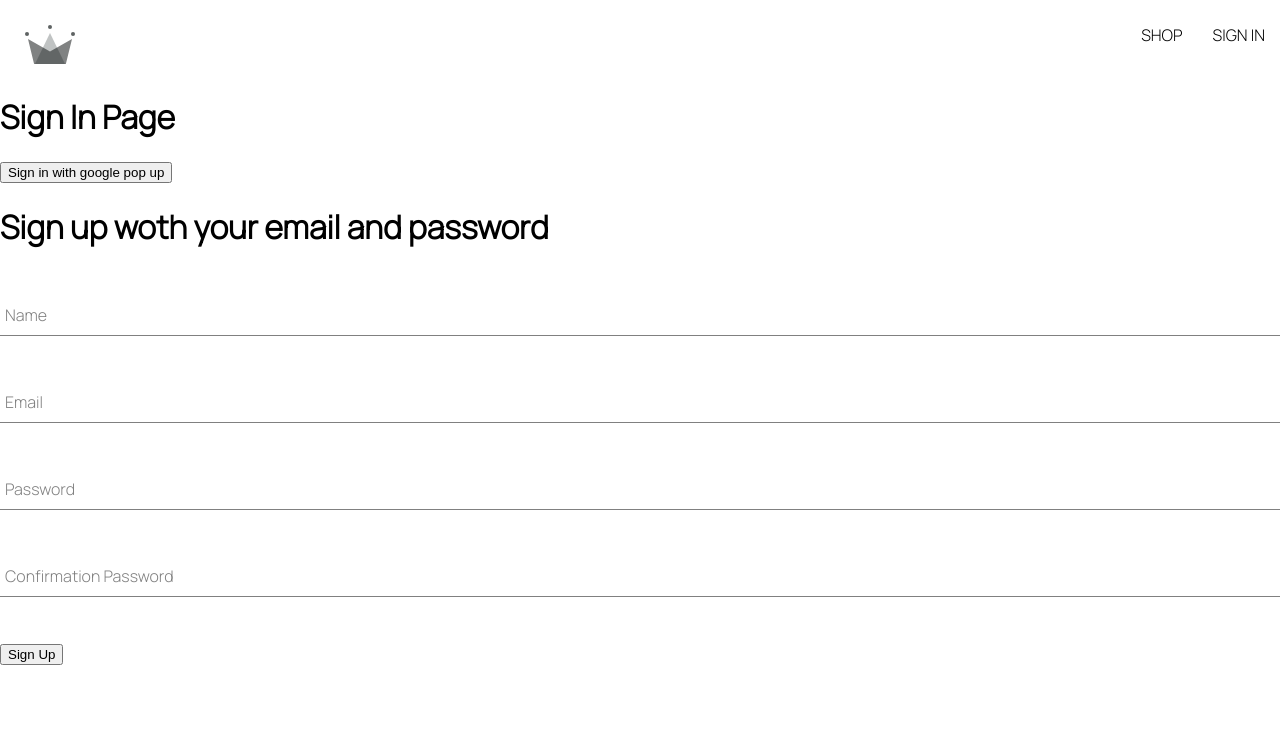
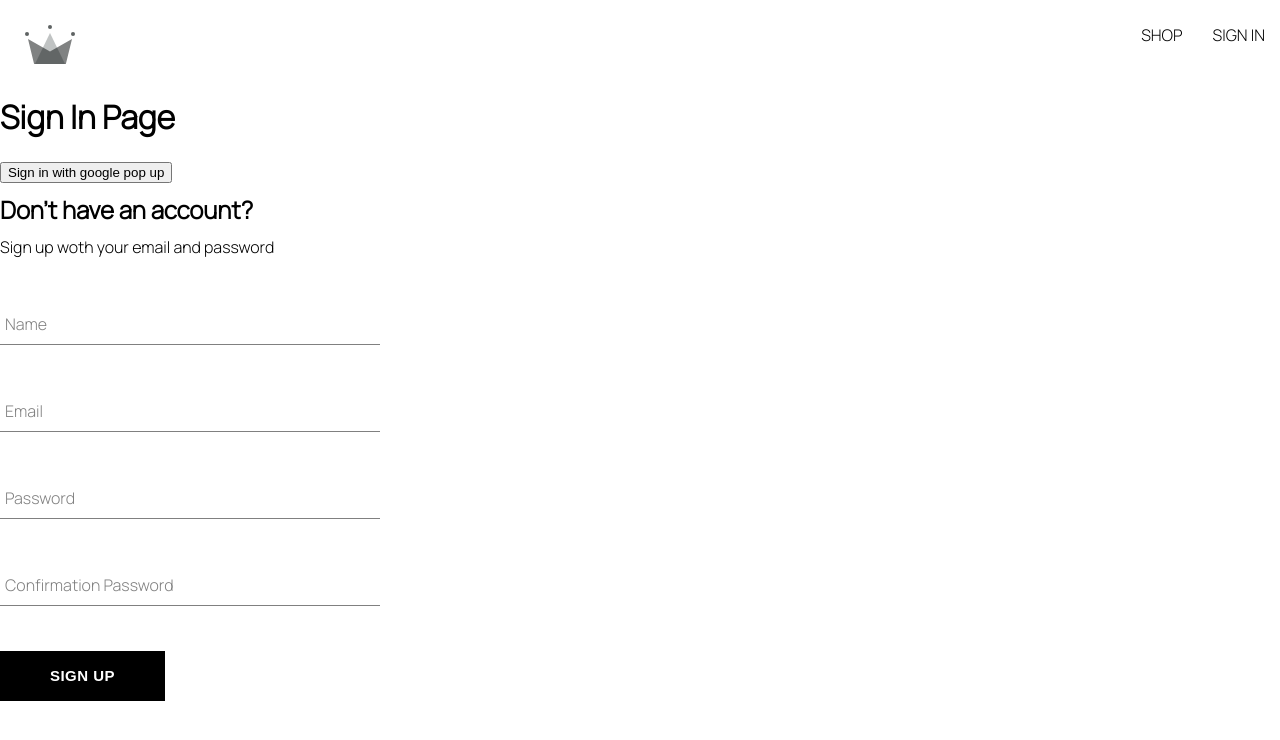
Before and after one commit to alhadad-xyz/crwn-clothing, a React (Create React App) app: page /sign-in in a window 1280 px wide. Shown: the top 740 px of the page. Built offline with nearby package versions, Linux system fonts and the light colour scheme.

Commit message:
102. Custom Button Component

```diff
--- /dev/null
+++ b/src/components/button/button.component.jsx
@@ -0,0 +1,19 @@
+import "./button.styles.scss";
+
+const BUTTON_TYPES_CLASSES = {
+  google: "google-sign-in",
+  inverted: "inverted",
+};
+
+const Button = ({ children, buttonType, otherProps }) => {
+  return (
+    <button
+      className={`button-container ${BUTTON_TYPES_CLASSES[buttonType]}`}
+      {...otherProps}
+    >
+      {children}
+    </button>
+  );
+};
+
+export default Button;
--- /dev/null
+++ b/src/components/button/button.styles.scss
@@ -0,0 +1,45 @@
+.button-container {
+  min-width: 165px;
+  width: auto;
+  height: 50px;
+  letter-spacing: 0.5px;
+  line-height: 50px;
+  padding: 0 35px 0 35px;
+  font-size: 15px;
+  background-color: black;
+  color: white;
+  text-transform: uppercase;
+  font-weight: bolder;
+  border: none;
+  cursor: pointer;
+  display: flex;
+  justify-content: center;
+
+  &:hover {
+    background-color: white;
+    color: black;
+    border: 1px solid black;
+  }
+
+  &.google-sign-in {
+    background-color: #4285f4;
+    color: white;
+
+    &:hover {
+      background-color: #357ae8;
+      border: none;
+    }
+  }
+
+  &.inverted {
+    background-color: white;
+    color: black;
+    border: 1px solid black;
+
+    &:hover {
+      background-color: black;
+      color: white;
+      border: none;
+    }
+  }
+}
--- a/src/components/sign-up-form/sign-up-form.component.jsx
+++ b/src/components/sign-up-form/sign-up-form.component.jsx
@@ -4,6 +4,8 @@
   createUserDocumentFromAuth,
 } from "../../utils/firebase/firebase.util";
 import FormInput from "../form-input/form-input-component";
+import "./sign-up-form.styles.scss";
+import Button from "../button/button.component";
 
 const defaultFormFields = {
   displayName: "",
@@ -52,8 +54,9 @@
   };
 
   return (
-    <div>
-      <h1>Sign up woth your email and password</h1>
+    <div className="sign-up-container">
+      <h2>Don't have an account?</h2>
+      <span>Sign up woth your email and password</span>
       <form onSubmit={handleSumit}>
         <FormInput
           label="Name"
@@ -93,7 +96,7 @@
           autoComplete="on"
         />
 
-        <button type="submit">Sign Up</button>
+        <Button type="submit">Sign Up</Button>
       </form>
     </div>
   );
--- /dev/null
+++ b/src/components/sign-up-form/sign-up-form.styles.scss
@@ -0,0 +1,9 @@
+.sign-up-container {
+  display: flex;
+  flex-direction: column;
+  width: 380px;
+
+  h2 {
+    margin: 10px 0;
+  }
+}
```
